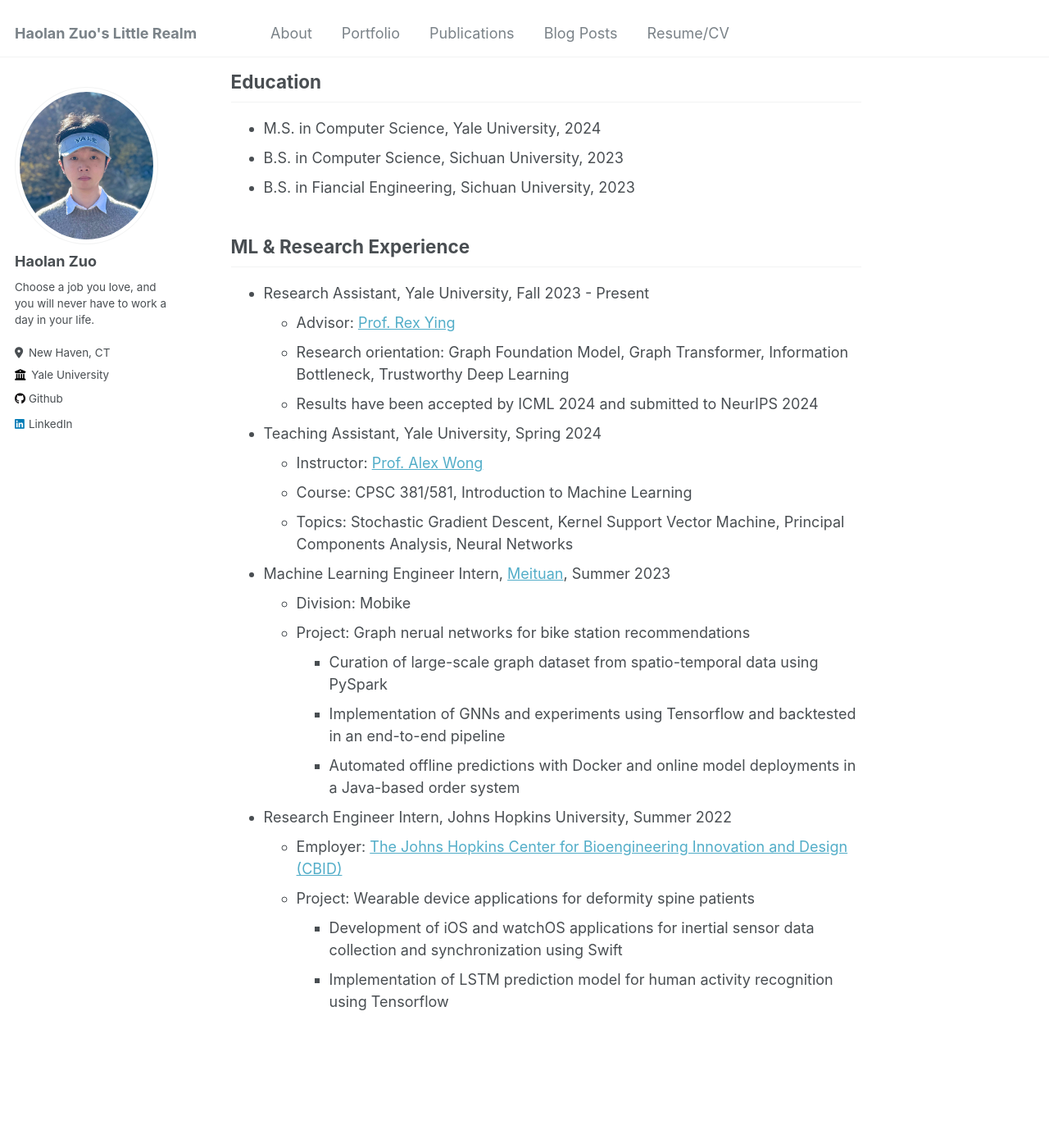
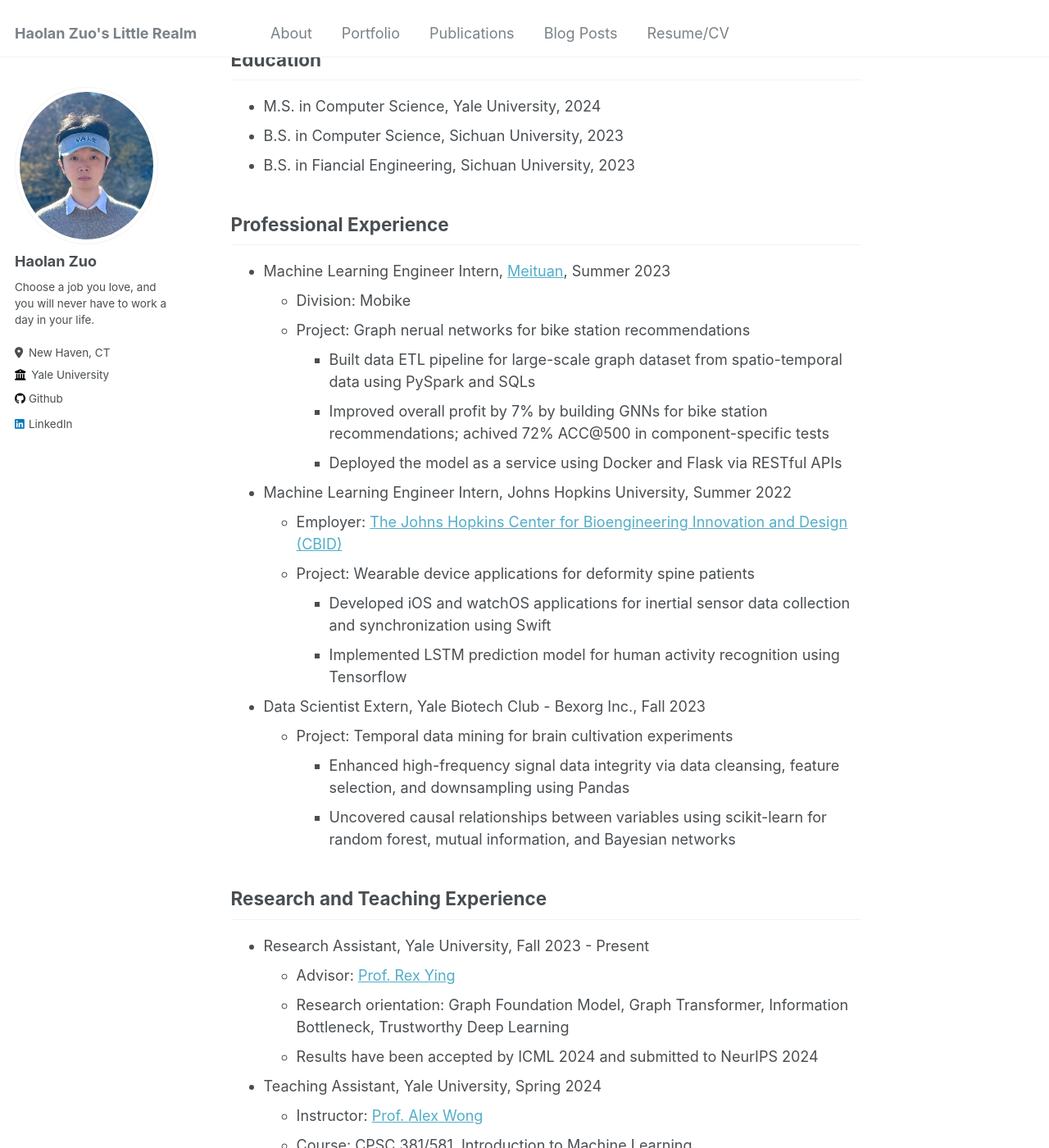
Before and after one commit to daniel620/daniel620.github.io, a Jekyll site: the page built from _pages/about.md, in a window 1280 px wide and 1400 px high, scrolled down 525 px. Shown: the whole window at 82% size. Built offline with Jekyll 4.4.1, drawn with Linux system fonts in a browser that asks for light colours; some of the changed text lies outside the part shown.

Commit message:
Update about section

```diff
--- a/_pages/about.md
+++ b/_pages/about.md
@@ -8,13 +8,13 @@ redirect_from:
 ---
 
 
-Hi, I'm Haolan, a master student at Yale University and currently working as a research assistant at Yale Computer Science under the supervision of [Prof. Rex Ying](https://www.cs.yale.edu/homes/ying-rex/), working on graph foundation models, hyperbolic learning and trustworthiness of machine learning models.
+Hi, I'm Haolan, a master student at Yale University and currently working as a research assistant at Yale Computer Science under the supervision of [Prof. Rex Ying](https://www.cs.yale.edu/homes/ying-rex/), working on graphs and fact checking (NLP).
 
 Prior to Yale, I received my bachelor's degrees in Computer Science and Financial Engineering from Sichuan University China, where I did projects and research in computer vision, computational finance.
 
-**I am looking for a full-time job in machine learning, data science, quantitative finance or related fields.** I am open to opportunities in both industry and academia.
+**I am looking for a full-time job in machine learning, data science, data analyst, data engineer, quantitative finance or related fields.** I am open to opportunities in both industry and academia.
 
-I am experienced in research, machine learning engineering, data science. Please refer to [Experience](/experience) and [Portfolio](/portfolio) for more details.
+Several of my projects are listed in the [Portfolio](/portfolio) section.
 
 Please feel free to reach out to me via email: <u>haolan.zuo [at] gmail [dot] com</u> or [LinkedIn](https://www.linkedin.com/in/haolan-zuo-604619244).
 
@@ -23,7 +23,28 @@ Please feel free to reach out to me via email: <u>haolan.zuo [at] gmail [dot] co
 * B.S. in Computer Science, Sichuan University, 2023
 * B.S. in Fiancial Engineering, Sichuan University, 2023
 
-## ML & Research Experience
+## Professional Experience
+* Machine Learning Engineer Intern, [Meituan](https://www.linkedin.com/company/meituan/posts/?feedView=all), Summer 2023
+  * Division: Mobike
+  * Project: Graph nerual networks for bike station recommendations
+    * Built data ETL pipeline for large-scale graph dataset from spatio-temporal data using PySpark and SQLs
+    * Improved overall profit by 7% by building GNNs for bike station recommendations; achived 72% ACC@500 in component-specific tests
+    * Deployed the model as a service using Docker and Flask via RESTful APIs
+
+* Machine Learning Engineer Intern, Johns Hopkins University, Summer 2022
+  * Employer: [The Johns Hopkins Center for Bioengineering Innovation and Design (CBID)](https://cbid.bme.jhu.edu)
+  * Project: Wearable device applications for deformity spine patients
+    * Developed iOS and watchOS applications for inertial sensor data collection and synchronization using Swift
+    * Implemented LSTM prediction model for human activity recognition using Tensorflow
+
+* Data Scientist Extern, Yale Biotech Club - Bexorg Inc.,  Fall 2023
+  * Project: Temporal data mining for brain cultivation experiments
+    * Enhanced high-frequency signal data integrity via data cleansing, feature selection, and downsampling using Pandas
+    * Uncovered causal relationships between variables using scikit-learn for random
+forest, mutual information, and Bayesian networks
+
+
+## Research and Teaching Experience
 * Research Assistant, Yale University, Fall 2023 - Present
   * Advisor: [Prof. Rex Ying](https://www.cs.yale.edu/homes/ying-rex/)
   * Research orientation: Graph Foundation Model, Graph Transformer, Information Bottleneck, Trustworthy Deep Learning
@@ -33,16 +54,3 @@ Please feel free to reach out to me via email: <u>haolan.zuo [at] gmail [dot] co
   * Instructor: [Prof. Alex Wong](https://vision.cs.yale.edu/members/alex-wong.html)
   * Course: CPSC 381/581, Introduction to Machine Learning
   * Topics: Stochastic Gradient Descent, Kernel Support Vector Machine, Principal Components Analysis, Neural Networks
-
-* Machine Learning Engineer Intern, [Meituan](https://www.linkedin.com/company/meituan/posts/?feedView=all), Summer 2023
-  * Division: Mobike
-  * Project: Graph nerual networks for bike station recommendations
-    * Curation of large-scale graph dataset from spatio-temporal data using PySpark
-    * Implementation of GNNs and experiments using Tensorflow and backtested in an end-to-end pipeline
-    * Automated offline predictions with Docker and online model deployments in a Java-based order system
-
-* Research Engineer Intern, Johns Hopkins University, Summer 2022
-  * Employer: [The Johns Hopkins Center for Bioengineering Innovation and Design (CBID)](https://cbid.bme.jhu.edu)
-  * Project: Wearable device applications for deformity spine patients
-    * Development of iOS and watchOS applications for inertial sensor data collection and synchronization using Swift
-    * Implementation of LSTM prediction model for human activity recognition using Tensorflow
```
Also changed, not shown: 3 other files.
